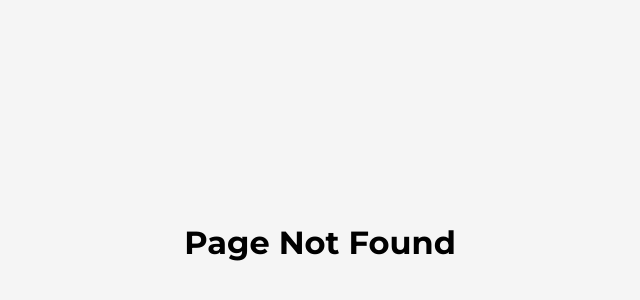
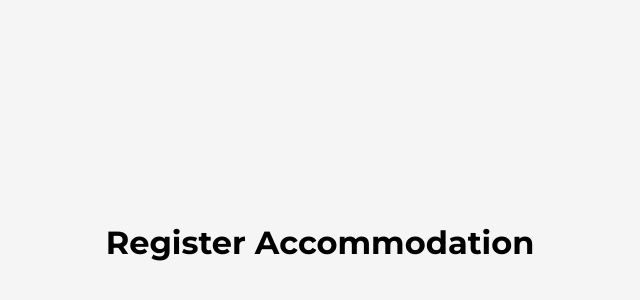
Before and after one commit to arc4dex/OnTrip, a React (Create React App) app: page /registerAccommod/1 in a window 1280 px wide. Before the commit this address had no page. Shown: the part 158-458 px from the top of the page, without its empty margins (320-960 px from the left). Built offline with nearby package versions, Linux system fonts and the light colour scheme.

Commit message:
fix: creating new page and route - registerAccommod

```diff
--- /dev/null
+++ b/src/pages/RegisterAccommod/index.jsx
@@ -0,0 +1,5 @@
+function RegisterAccommod() {
+  return <h1>Register Accommodation</h1>;
+}
+
+export default RegisterAccommod;
--- a/src/routes/index.jsx
+++ b/src/routes/index.jsx
@@ -7,6 +7,7 @@ import HostDashboard from "../pages/HostDashboard";
 import NomadeDashboard from "../pages/NomadeDashboard";
 import Trips from "../pages/Trips";
 import NotFound from "../pages/NotFound";
+import RegisterAccommod from "../pages/RegisterAccommod";
 
 function Routes() {
   return (
@@ -31,6 +32,10 @@ function Routes() {
         <HostDashboard />
       </Route>
 
+      <Route exact path="/registerAccommod/:id">
+        <RegisterAccommod />
+      </Route>
+
       <Route exact path="/nomadeDash/:id">
         <NomadeDashboard />
       </Route>
```
Also changed, not shown: src/pages/RegisterAccommod/style.js (added).
